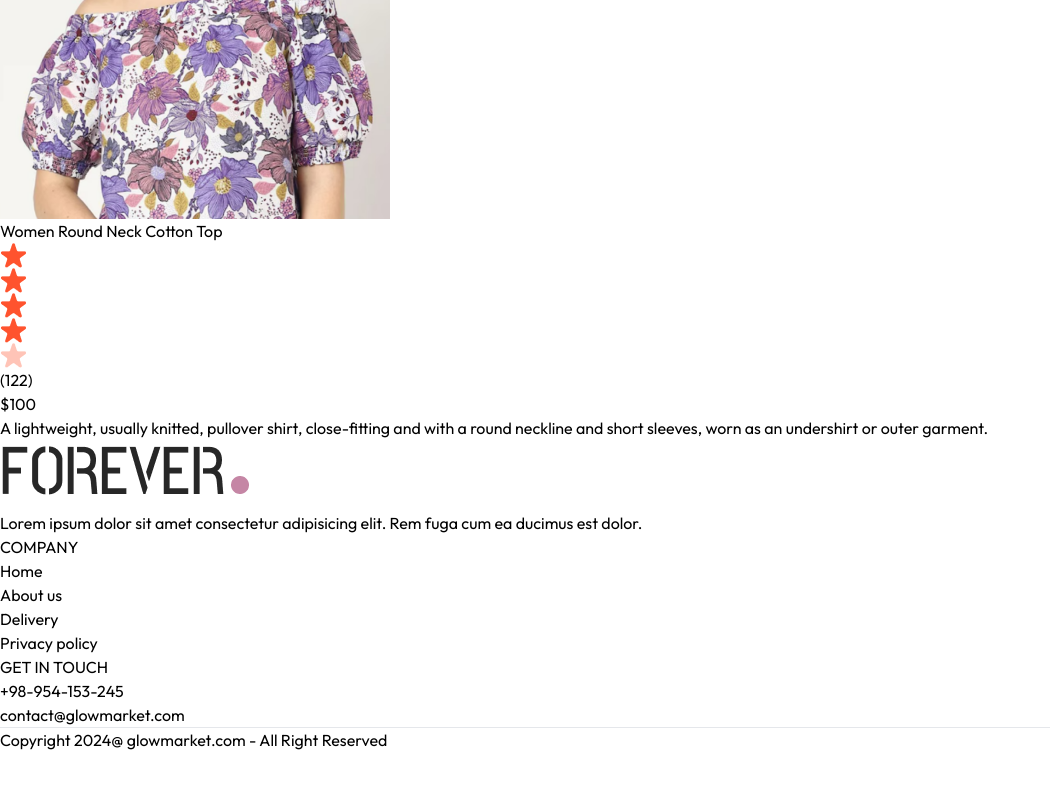
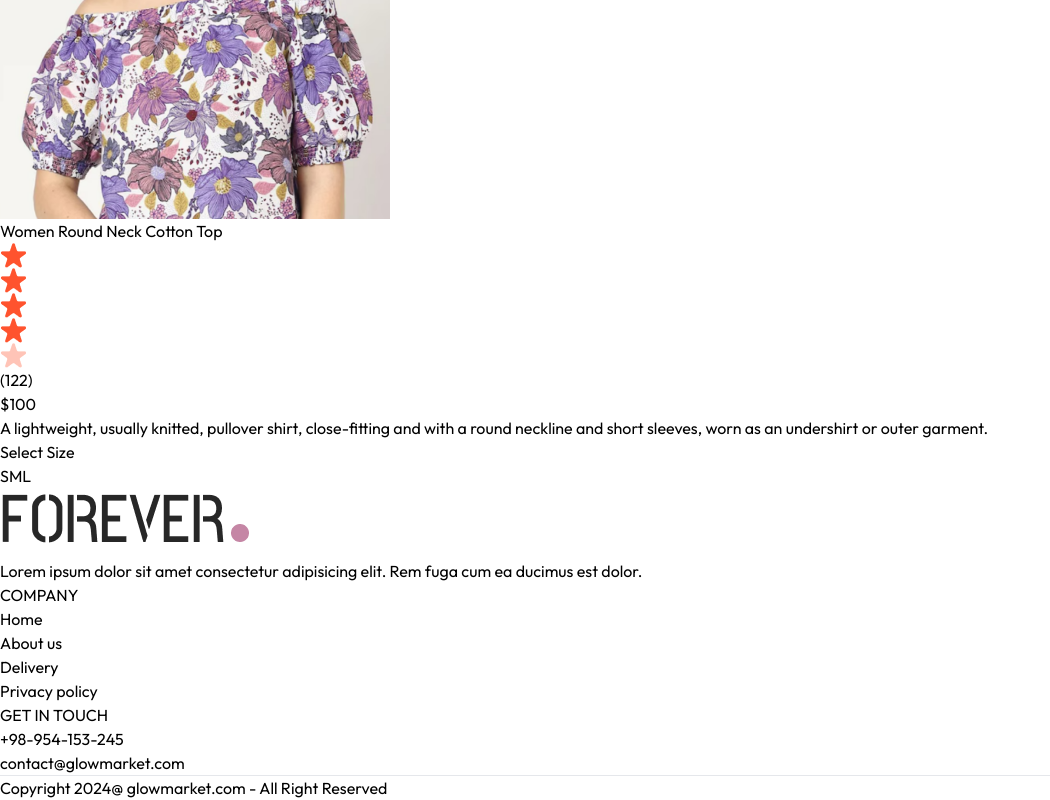
Before and after one commit to GhMamadreza84/E-Commerce-Shop-Front, a React (Vite) app: page /product/aaaaa in a window 1280 px wide. Shown: the part 1203-2003 px from the top of the page, without its empty margins (0-1050 px from the left). Before the commit the page ends 1955 px from the top, so only its background shows below. Built offline with nearby package versions, Linux system fonts and the light colour scheme.

Commit message:
i show size in product page i need now design button size

```diff
--- a/src/pages/Product.jsx
+++ b/src/pages/Product.jsx
@@ -64,6 +64,14 @@
           <p className="mt-5 text-gray-500 md:w-4/5 ">
             {productData.description}
           </p>
+          <div className="flex flex-col gap-4 my-8">
+            <p>Select Size</p>
+            <div className="flex gap-2">
+              {productData.sizes.map((item, index) => (
+                <button key={index}>{item}</button>
+              ))}
+            </div>
+          </div>
         </div>
       </div>
     </div>
```
